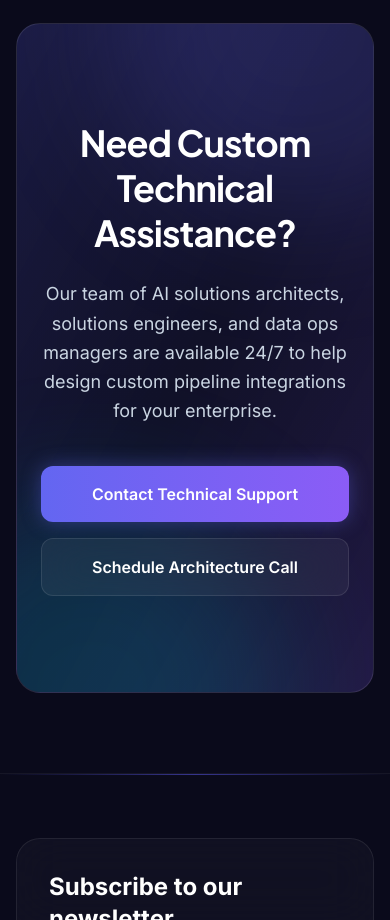
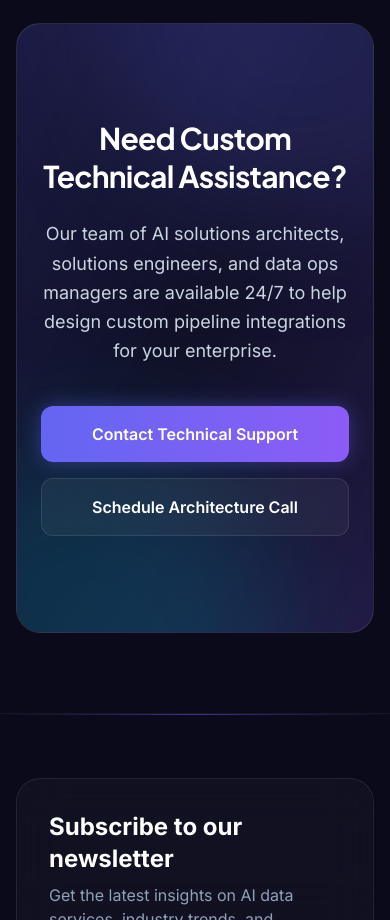
Before and after one commit to liyakathaalikt-oss/loopernode, a Next.js app: page /docs in a window 390 px wide. Shown: the part 9840-10760 px from the top of the page. Built offline with nearby package versions, Linux system fonts and the light colour scheme.

Commit message:
style: fix mobile typography scaling across Home page sections

```diff
--- a/app/page.tsx
+++ b/app/page.tsx
@@ -125,7 +125,7 @@ export default async function HomePage() {
       {/* SECTION 2: Trusted By */}
       <section className="py-12 border-b border-white/5 overflow-hidden bg-white/5">
         <FadeIn>
-          <div className="container mx-auto px-4 mb-6 text-center text-[34px] font-semibold tracking-wider text-slate-400 uppercase">
+          <div className="container mx-auto px-4 mb-6 text-center text-sm md:text-base font-semibold tracking-wider text-slate-400 uppercase">
             Trusted by innovative companies worldwide
           </div>
           <div className="relative flex overflow-x-hidden group">
--- a/components/sections/cta-banner.tsx
+++ b/components/sections/cta-banner.tsx
@@ -26,7 +26,7 @@ export function CTABanner({
 
       <div className="relative z-10 container mx-auto px-6 text-center max-w-4xl">
         <FadeUp>
-          <h2 className="text-4xl md:text-5xl font-bold font-heading text-white tracking-tight leading-tight mb-6">
+          <h2 className="text-3xl md:text-5xl font-bold font-heading text-white tracking-tight leading-tight mb-6">
             {headline}
           </h2>
           <p className="text-lg md:text-xl text-slate-300 leading-relaxed mb-10 max-w-2xl mx-auto">
--- a/components/sections/testimonial-card.tsx
+++ b/components/sections/testimonial-card.tsx
@@ -57,7 +57,7 @@ export function TestimonialCard({ testimonials, className }: TestimonialCardProp
               ))}
             </div>
 
-            <p className="text-xl md:text-2xl text-slate-200 font-medium leading-relaxed mb-8">
+            <p className="text-lg md:text-2xl text-slate-200 font-medium leading-relaxed mb-8">
               &quot;{testimonials[currentIndex].quote}&quot;
             </p>
 
```
